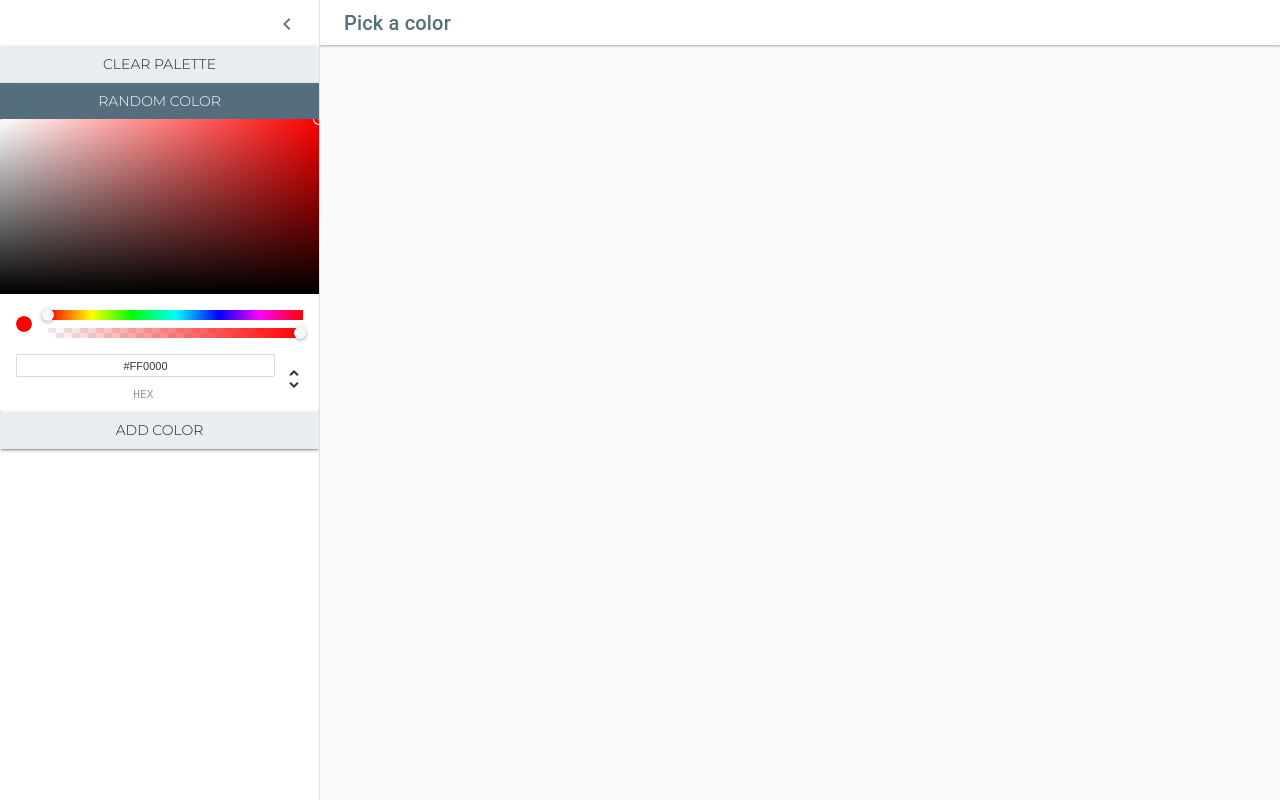
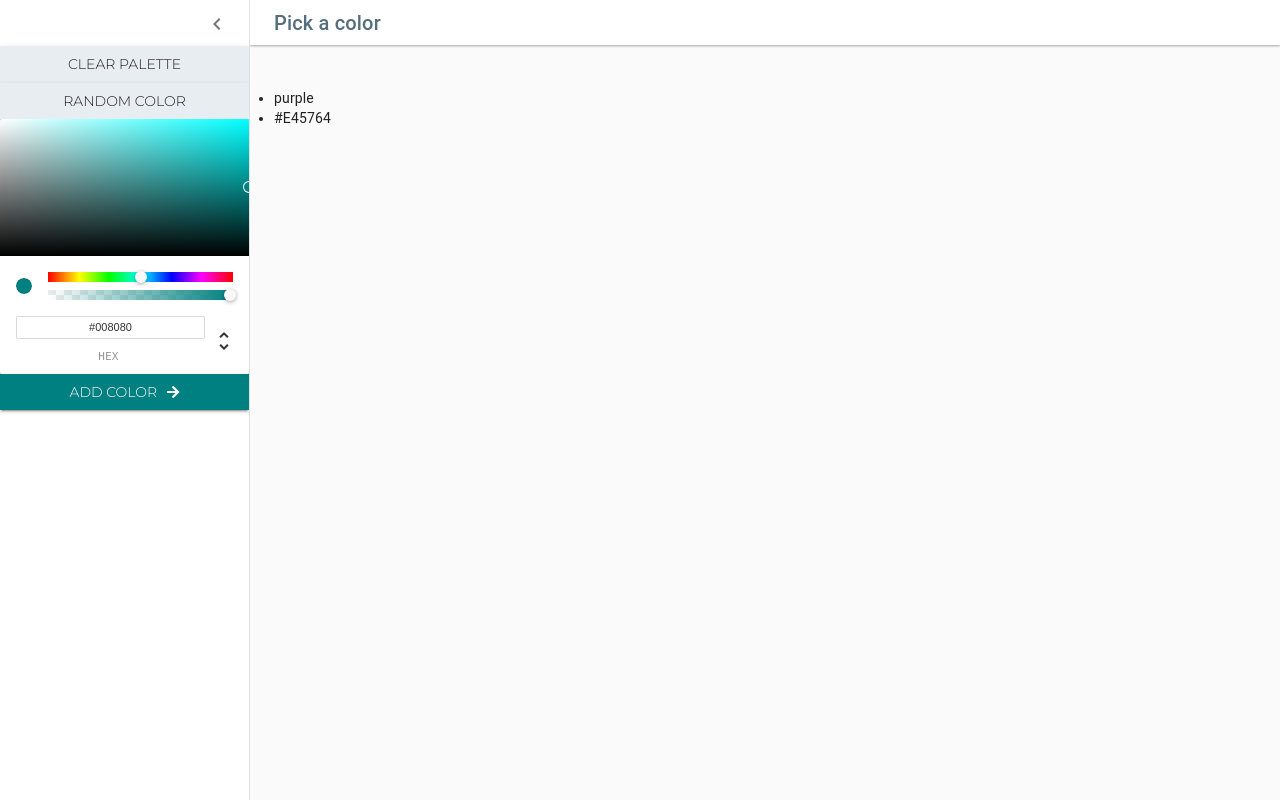
Before and after one commit to v-poghosyan/palettes, a React (Create React App) app: page /palette/new in a window 1280 px wide. Both pictures are taken after a click on the button "open drawer". Built offline with nearby package versions, Linux system fonts and the light colour scheme.

Commit message:
Connected ColorPicker to NewPaletteForm and button

```diff
--- a/src/Navbar.js
+++ b/src/Navbar.js
@@ -29,7 +29,7 @@ class Navbar extends Component {
     this.props.changeColorFormat(evt.target.value); /* Format needs to be passed up to parent palette so that the latter can change the ColorBox formats */
   }
 
-  closeSnackbar(evt) {
+  closeSnackbar() {
     this.setState({...this.state, open: false});
   }
 
--- a/src/NewPaletteForm.js
+++ b/src/NewPaletteForm.js
@@ -1,47 +1,45 @@
 import React, { Component } from 'react';
 import clsx from 'clsx';
-import { makeStyles, useTheme } from '@material-ui/core/styles';
+import {colors, withStyles} from '@material-ui/core';
 import {ThemeProvider} from '@material-ui/core';
 import Drawer from '@material-ui/core/Drawer';
 import CssBaseline from '@material-ui/core/CssBaseline';
 import AppBar from '@material-ui/core/AppBar';
 import Toolbar from '@material-ui/core/Toolbar';
-import List from '@material-ui/core/List';
 import Typography from '@material-ui/core/Typography';
-import Divider from '@material-ui/core/Divider';
 import Button from '@material-ui/core/Button'
 import IconButton from '@material-ui/core/IconButton';
 import MenuIcon from '@material-ui/icons/Menu';
 import ChevronLeftIcon from '@material-ui/icons/ChevronLeft';
-import ListItem from '@material-ui/core/ListItem';
-import ListItemIcon from '@material-ui/core/ListItemIcon';
-import ListItemText from '@material-ui/core/ListItemText';
 import {ChromePicker} from 'react-color';
+import {FontAwesomeIcon} from '@fortawesome/react-fontawesome';
+import {faArrowRight} from '@fortawesome/free-solid-svg-icons';
+import chroma from 'chroma-js';
 import myTheme from './themes';
 
-const drawerWidth = 320;
+const drawerWidth = 250;
 
-/* The dynamically created styles use a 'theme' parameter that comes in Material UI */
-const useStyles = makeStyles((theme) => ({
+/* The dynamically created styles use a 'myTheme' object that is modified from the default present in Material UI */
+const styles = {
   root: {
     display: 'flex',
   },
   appBar: {
-    transition: theme.transitions.create(['margin', 'width'], {
-      easing: theme.transitions.easing.sharp,
-      duration: theme.transitions.duration.leavingScreen,
+    transition: myTheme.transitions.create(['margin', 'width'], {
+      easing: myTheme.transitions.easing.sharp,
+      duration: myTheme.transitions.duration.leavingScreen,
     }),
   },
   appBarShift: {
     width: `calc(100% - ${drawerWidth}px)`,
     marginLeft: drawerWidth,
-    transition: theme.transitions.create(['margin', 'width'], {
-      easing: theme.transitions.easing.easeOut,
-      duration: theme.transitions.duration.enteringScreen,
+    transition: myTheme.transitions.create(['margin', 'width'], {
+      easing: myTheme.transitions.easing.easeOut,
+      duration: myTheme.transitions.duration.enteringScreen,
     }),
   },
   menuButton: {
-    marginRight: theme.spacing(2),
+    marginRight: myTheme.spacing(2),
   },
   hide: {
     display: 'none',
@@ -56,51 +54,76 @@ const useStyles = makeStyles((theme) => ({
   drawerHeader: {
     display: 'flex',
     alignItems: 'center',
-    padding: theme.spacing(0, 1),
+    padding: myTheme.spacing(0, 1),
     // necessary for content to be below app bar
-    ...theme.mixins.toolbar,
+    ...myTheme.mixins.toolbar,
     justifyContent: 'flex-end',
   },
   content: {
     flexGrow: 1,
-    padding: theme.spacing(3),
-    transition: theme.transitions.create('margin', {
-      easing: theme.transitions.easing.sharp,
-      duration: theme.transitions.duration.leavingScreen,
+    padding: myTheme.spacing(3),
+    transition: myTheme.transitions.create('margin', {
+      easing: myTheme.transitions.easing.sharp,
+      duration: myTheme.transitions.duration.leavingScreen,
     }),
     marginLeft: -drawerWidth,
   },
   contentShift: {
-    transition: theme.transitions.create('margin', {
-      easing: theme.transitions.easing.easeOut,
-      duration: theme.transitions.duration.enteringScreen,
+    transition: myTheme.transitions.create('margin', {
+      easing: myTheme.transitions.easing.easeOut,
+      duration: myTheme.transitions.duration.enteringScreen,
     }),
     marginLeft: 0,
   },
-}));
+  Btn_icon: {
+    marginLeft: "10px",
+  }
+}
 
-export default function NewPaletteForm() {
+class NewPaletteForm extends Component {
+
+  constructor(props) {
+    super(props);
+    this.state = {
+      open: false,
+      currentColor: "teal",
+      colors: ["purple", "#E45764"]
+    }
+    this.handleDrawerOpen = this.handleDrawerOpen.bind(this);
+    this.handleDrawerClose = this.handleDrawerClose.bind(this);
+    this.updateCurrentColor = this.updateCurrentColor.bind(this);
+    this.addNewColor = this.addNewColor.bind(this);
+  }
+
+  /* Open/close event handlers using arrow function binding */
+  handleDrawerOpen() {
+    this.setState({...this.state, open: true})
+  };
+
+  handleDrawerClose() {
+    this.setState({...this.state, open: false});
+  };
+
+  updateCurrentColor(currCol) {
+    this.setState({...this.state, currentColor: currCol.hex});
+  }
+
+  addNewColor() {
+    this.setState({...this.state, colors: [...this.state.colors, this.state.currentColor]});
+  }
+
+  render() {
 
     /* HOC withStyles and useTheme */
-  const classes = useStyles();
-  const [open, setOpen] = React.useState(false);
-
-  /* Open/close event handlers using arrow function binding */
-  const handleDrawerOpen = () => {
-    setOpen(true);
-  };
-  const handleDrawerClose = () => {
-    setOpen(false);
-  };
+    const {classes} = this.props;
+    const {open, currentColor, colors} = this.state;
 
     return (
       <div className={classes.root}>
         <CssBaseline />
         <AppBar
           position="fixed"
-        className={clsx(classes.appBar, {
-          [classes.appBarShift]: open,
-        })}
+          className={`${classes.appBar} ${open ? classes.appBarShift : ''}`}
           style={{
               display: "flex",
               justifyContent: "center",
@@ -114,7 +137,7 @@ export default function NewPaletteForm() {
             <IconButton
               color="inherit"
               aria-label="open drawer"
-            onClick={handleDrawerOpen}
+              onClick={this.handleDrawerOpen}
               edge="start"
               className={clsx(classes.menuButton, open && classes.hide)}
             >
@@ -143,21 +166,36 @@ export default function NewPaletteForm() {
               marginBottom: "-2px"
             }}
           >
-          <IconButton onClick={handleDrawerClose}>
+            <IconButton onClick={this.handleDrawerClose}>
               <ChevronLeftIcon />
             </IconButton>
           </div>
           <ThemeProvider theme={myTheme}>
             <Button variant="contained" color="secondary">Clear palette</Button>
-          <Button variant="contained" color="primary">Random color</Button>
+            <Button variant="contained" color="secondary">Random color</Button>
           </ThemeProvider>
           <ChromePicker
-          color="red"
-          onChangeComplete={(newColor) => console.log(newColor)}
+            color={currentColor}
+            onChangeComplete={(currCol) => this.updateCurrentColor(currCol)}
             width="100%"
           />
           <ThemeProvider theme={myTheme}>
-          <Button variant="contained" color="secondary">Add color</Button>
+            <Button
+              variant="contained"
+              onClick={this.addNewColor}
+              style={{
+                backgroundColor: currentColor,
+                color: chroma(currentColor).luminance() <= 0.45 ? "white" : "black",
+                }}
+            >Add color
+                <FontAwesomeIcon
+                  className={classes.Btn_icon}
+                  icon={faArrowRight}
+                  style={{
+                    color: chroma(currentColor).luminance() <= 0.45 ? "white" : "black",
+                  }}
+                />
+            </Button>
           </ThemeProvider>
         </Drawer>
 
@@ -168,7 +206,14 @@ export default function NewPaletteForm() {
           })}
         >
           <div className={classes.drawerHeader} />
+          <ul>
+            {colors.map(col => <li>{col}</li>)}
+          </ul>
         </main>
       </div>
     );
   }
+
+}
+
+export default withStyles(styles, {withTheme: true})(NewPaletteForm);
```
Lines whose indentation alone changed are shown as unchanged.
